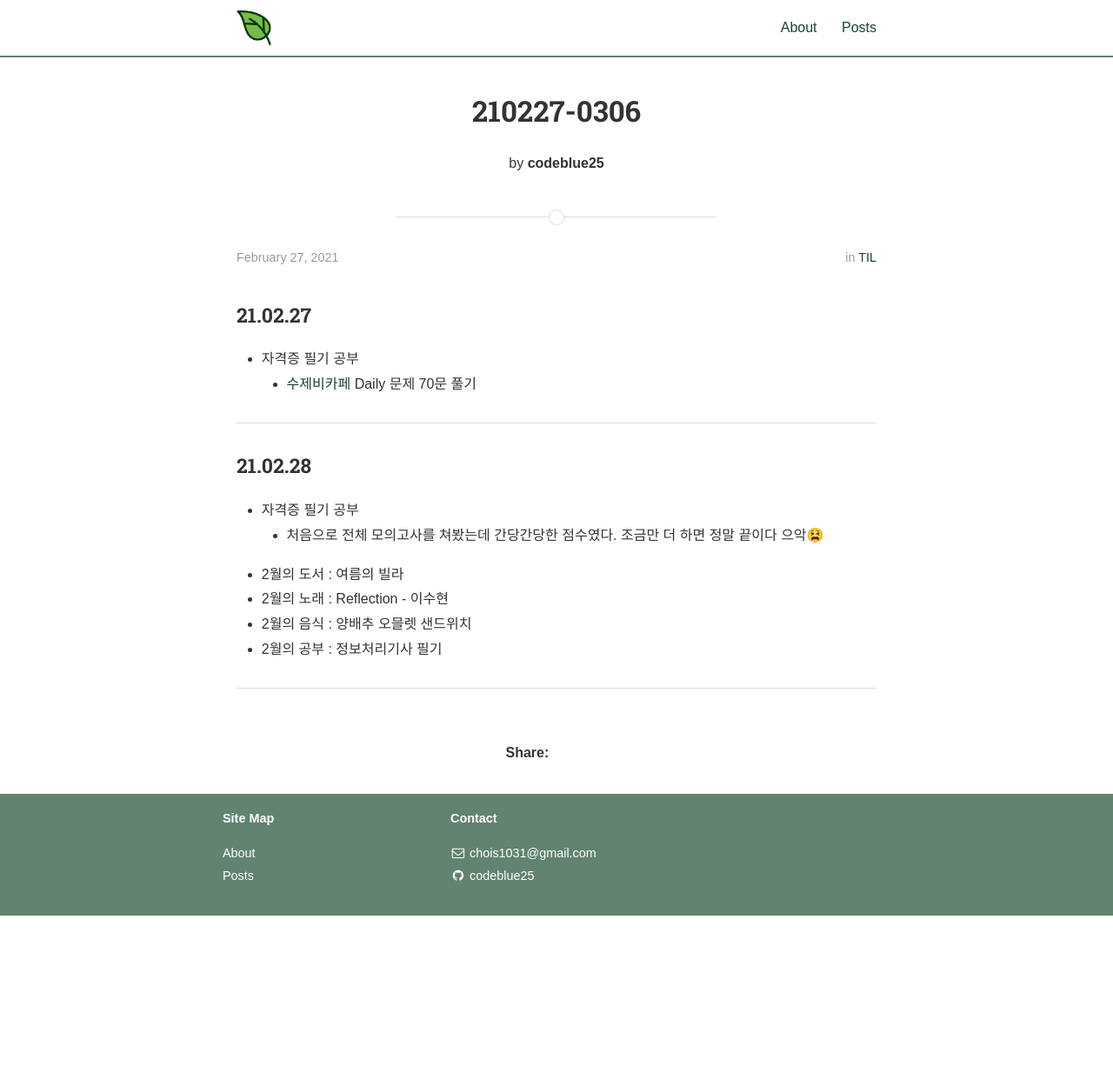
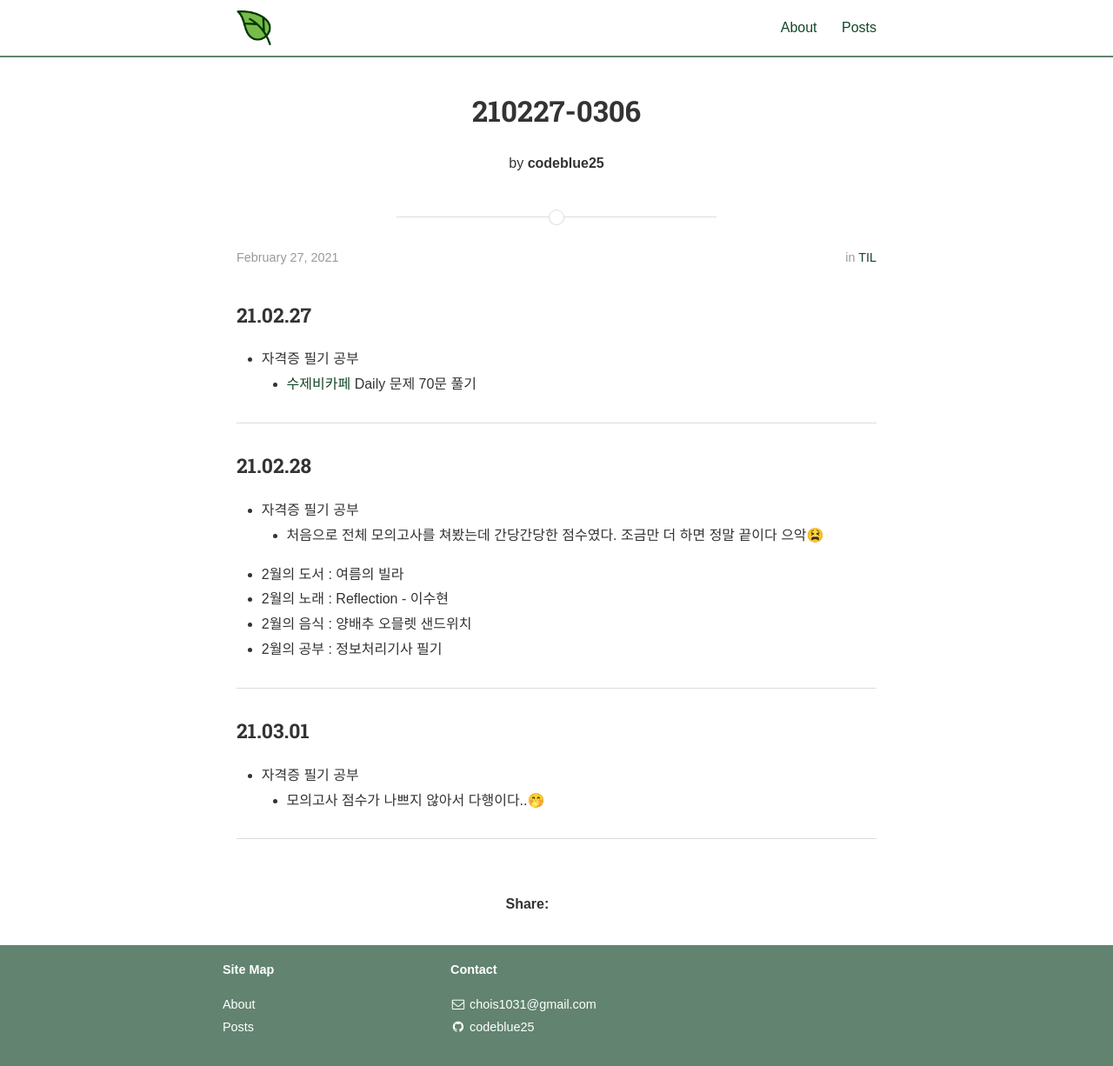
Before and after one commit to codeblue25/codeblue25.github.io, a Jekyll site: the page built from _posts/2021-02-27-0306.md, in a window 1280 px wide and 1227 px high. Shown: the whole window at 87% size. Built offline with Jekyll 4.4.1, drawn with Linux system fonts in a browser that asks for light colours; nearby versions of some CDN libraries; some web fonts are replaced; a style sheet for code colours, icons or effects is not loaded.

Commit message:
210301 TIL

```diff
--- a/_posts/2021-02-27-0306.md
+++ b/_posts/2021-02-27-0306.md
@@ -23,3 +23,10 @@ categories: TIL
 * 2월의 공부 : 정보처리기사 필기
 
 ---
+
+<h3>21.03.01</h3>
+
+* 자격증 필기 공부
+  * 모의고사 점수가 나쁘지 않아서 다행이다..🤭
+
+---
```
